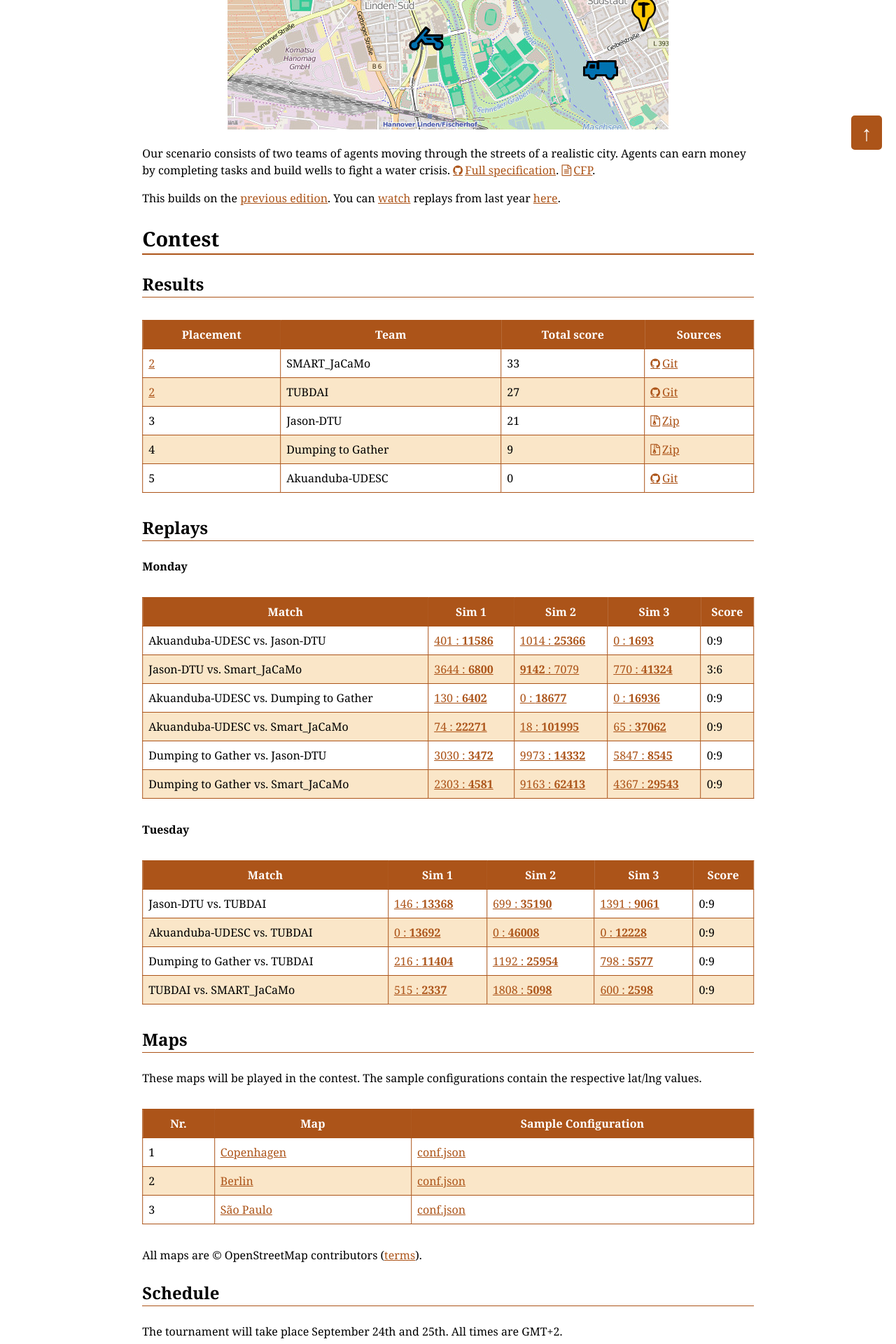
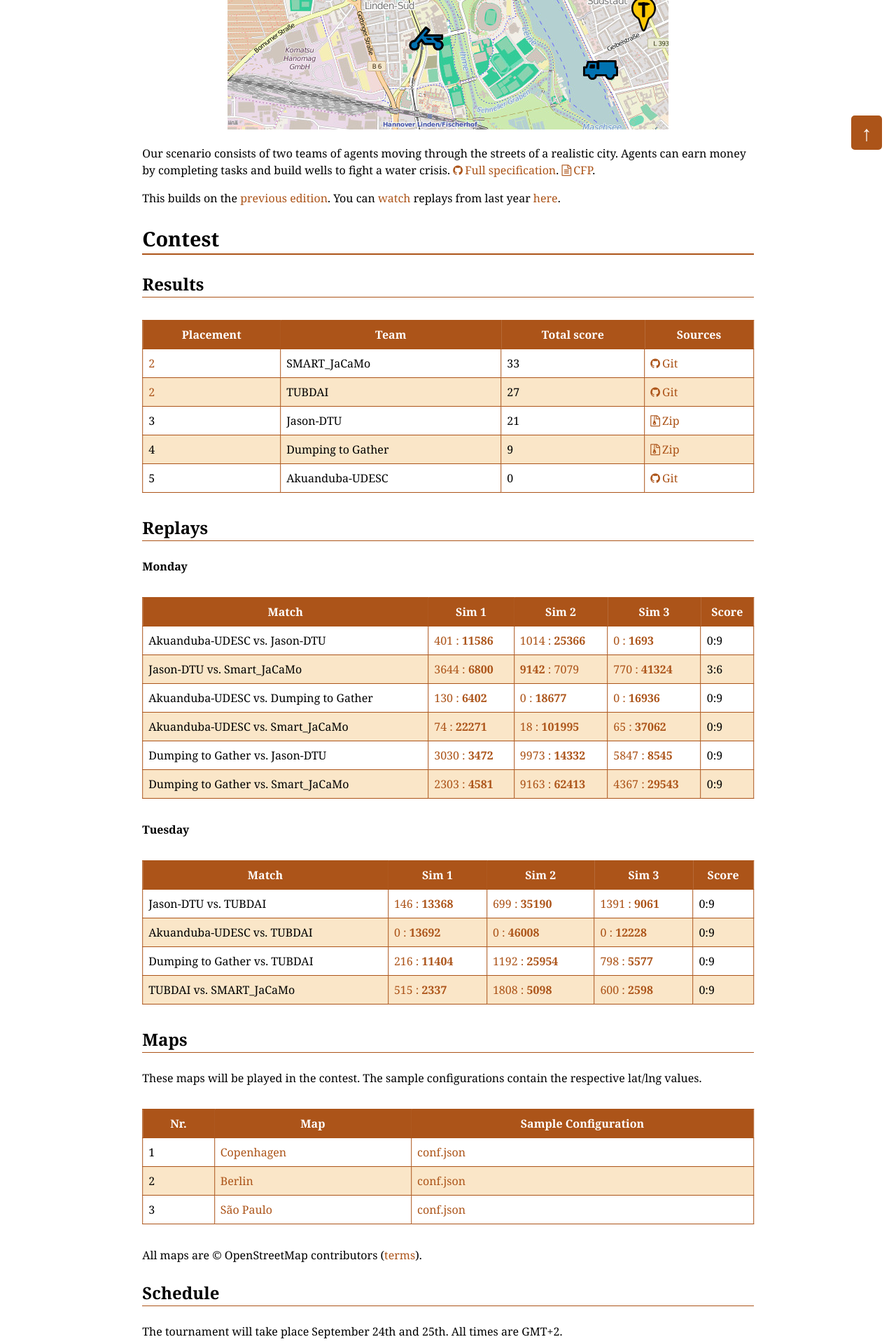
Before and after one commit to agentcontest/agentcontest.github.io, a Jekyll site: the page built from 2018/index.md, in a window 1280 px wide. Shown: the part 676-2596 px from the top of the page at 70% size. Built offline with Jekyll 4.4.1, drawn with Linux system fonts in a browser that asks for light colours.

Commit message:
tweak link style

```diff
--- a/css/main.scss
+++ b/css/main.scss
@@ -35,6 +35,10 @@ header {
   border-bottom: 1px solid $primary;
   padding: 1em;
   text-align: center;
+
+  a:link {
+    text-decoration: underline;
+  }
 
   img {
     max-width: 100%;
@@ -88,9 +92,10 @@ main {
 a {
   &:link {
     color: $primary;
+    text-decoration: none;
   }
   &:hover {
-    text-decoration: none;
+    text-decoration: underline;
   }
   &:visited {
     color: #44210a;
@@ -128,9 +133,6 @@ a {
     font-family: FontAwesome;
     margin-right: 0.2em;
     content: "\f003";
-  }
-  &.ics, &.rss {
-    text-decoration: none;
   }
   &.rss:before {
     font-family: FontAwesome;
@@ -212,7 +214,6 @@ td, th {
     border-radius: 5px;
     color: white;
     display: inline-block;
-    text-decoration: none;
     text-align: center;
     padding: 0.5em 3em;
     margin: 1em;
@@ -233,7 +234,6 @@ td, th {
   position: fixed;
   right: 20px;
   background: $primary;
-  text-decoration: none;
   color: white;
   width: 40px;
   text-align: center;
```
